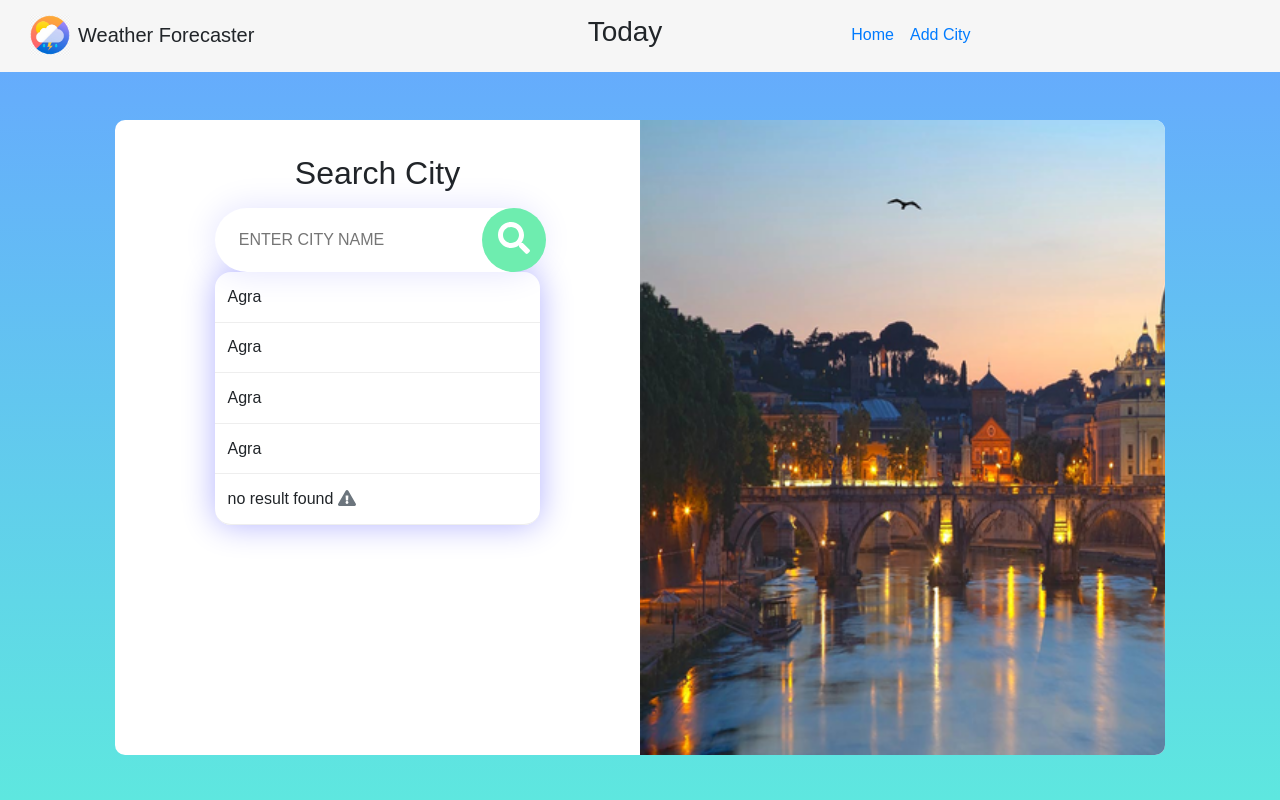
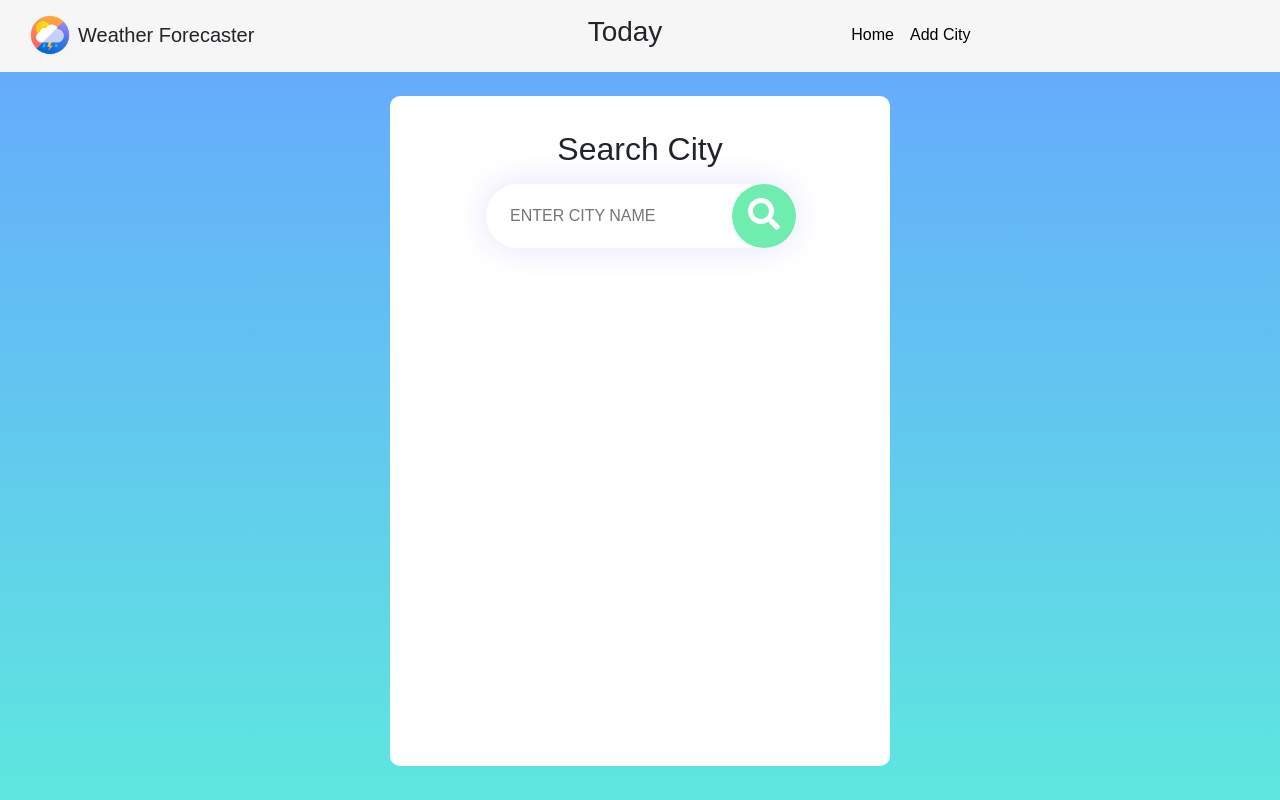
Before and after one commit to rishavpandey43/weather-app, a React (Create React App) app in the folder front-end/: page /add in a window 1280 px wide. Built offline with nearby package versions, Linux system fonts and the light colour scheme.

Commit message:
added required routes

```diff
--- a/front-end/src/App.css
+++ b/front-end/src/App.css
@@ -8,6 +8,11 @@ body {
   background: linear-gradient(to top,#5ee7df 0,#66a6ff 100%);
 }
 
+a, a:hover {
+  color: initial !important;
+  text-decoration: none !important;
+}
+
 .cursor-pointer {
   cursor: pointer;
 }
--- a/front-end/src/components/AddCity/addCity.css
+++ b/front-end/src/components/AddCity/addCity.css
@@ -1,6 +1,6 @@
 .add-city-card-wrapper {
   height: calc(100vh - 165px);
-  min-height: calc(100vh - 165px);
+  min-height: calc(100vh - 130px);
   background: #fff;
   margin: 0px 100px;
   border-radius: 10px;
@@ -8,12 +8,16 @@
   flex-direction: row;
   align-items: center;
   justify-content: center;
+  /* temp */
+  width: 40%;
+  margin: 0px auto;
 }
 
 .add-city-sec {
   border-top-left-radius: 10px;
   border-bottom-left-radius: 10px;
 }
+
 .fav-city-sec {
   border-top-right-radius: 10px;
   border-bottom-right-radius: 10px;
@@ -21,15 +25,10 @@
 
 .add-city-sec,
 .fav-city-sec {
-  width: 50%;
+  width: 100%;
   height: 100%;
   text-align: center;
   padding: 10px 30px;
-}
-
-.fav-city-sec {
-  background: url("../../images/rome_img2.png") no-repeat;
-  background-size: cover;
 }
 
 .search-input {
@@ -60,10 +59,6 @@
   height: 4rem;
   background-color: #6eedaf;
   border-radius: 5rem;
-}
-
-.search-sec-wrapper {
-  position: relative;
 }
 
 .search-list-wrapper {
@@ -107,3 +102,23 @@
   border-bottom-left-radius: 1rem;
   border-bottom-right-radius: 1rem;
 }
+
+.fav-city-sec {
+  background: url("../../images/rome_img2.png") no-repeat;
+  background-size: cover;
+  color: #fff;
+}
+
+.fav-city-heading {
+  position: relative;
+}
+
+.fav-city-heading::after {
+  content: "";
+  position: absolute;
+  bottom: -10px;
+  left: 43%;
+  width: 4rem;
+  height: 2px;
+  background-color: #fff;
+}
--- a/front-end/src/components/AddCity/addCity.jsx
+++ b/front-end/src/components/AddCity/addCity.jsx
@@ -1,17 +1,25 @@
-import React from "react";
+import React, { Component } from "react";
 
 import { FontAwesomeIcon } from "@fortawesome/react-fontawesome";
 import {
   faSearch,
-  faExclamationCircle,
   faExclamationTriangle
 } from "@fortawesome/free-solid-svg-icons";
 
 import "./addCity.css";
 
-function AddCity() {
+class AddCity extends Component {
+  constructor(props) {
+    super();
+    this.state = {
+      displaySearchList: false
+    }
+  }
+
+
+  render() {
     return (
-    <div className="add-city-container card-img mt-5">
+      <div className="add-city-container mt-4">
         <div className="add-city-card-wrapper">
           <div className="add-city-sec">
             <div className="search-heading mt-4 mb-3">
@@ -37,22 +45,31 @@ function AddCity() {
                   </div>
                 </div>
               </form>
-            <div className="search-list-wrapper">
+              <div className="search-list-wrapper d-none">
                 <ul className="search-list">
                   <li className="search-item">Agra</li>
                   <li className="search-item">Agra</li>
                   <li className="search-item">Agra</li>
                   <li className="search-item">Agra</li>
                   <li className="search-item warning">
-                  no result found <FontAwesomeIcon icon={faExclamationTriangle} className="text-secondary"/>
+                    no result found
+                    <FontAwesomeIcon
+                      icon={faExclamationTriangle}
+                      className="text-secondary"
+                    />
                   </li>
                 </ul>
               </div>
             </div>
           </div>
-        <div className="fav-city-sec"></div>
+          <div className="fav-city-sec d-none">
+            <div className="fav-city-heading mt-4 mb-3">
+              <h2>City of the Month</h2>
+            </div>
+          </div>
         </div>
       </div>
     );
   }
+}
 export default AddCity;
--- a/front-end/src/components/weatherCard/weatherCard.jsx
+++ b/front-end/src/components/weatherCard/weatherCard.jsx
@@ -1,4 +1,6 @@
 import React from "react";
+
+import { Link } from "react-router-dom";
 
 import { FontAwesomeIcon } from "@fortawesome/react-fontawesome";
 import { faCaretDown, faCaretUp } from "@fortawesome/free-solid-svg-icons";
@@ -11,6 +13,7 @@ function WeatherCard(props) {
   return (
     <div className="weather-card-wrapper">
       {props.type === "display_city" ? (
+        <Link to="/detail">
           <div className="display-city-card card ">
             <div className="card-heading">
               <h3>New Delhi</h3>
@@ -63,7 +66,9 @@ function WeatherCard(props) {
               </div>
             </div>
           </div>
+        </Link>
       ) : (
+        <Link to="/add">
           <div className="add-city-card card">
             <div className="card-heading">
               <h3>Add City</h3>
@@ -84,6 +89,7 @@ function WeatherCard(props) {
               />
             </div>
           </div>
+        </Link>
       )}
     </div>
   );
```
Lines whose indentation alone changed are shown as unchanged.
